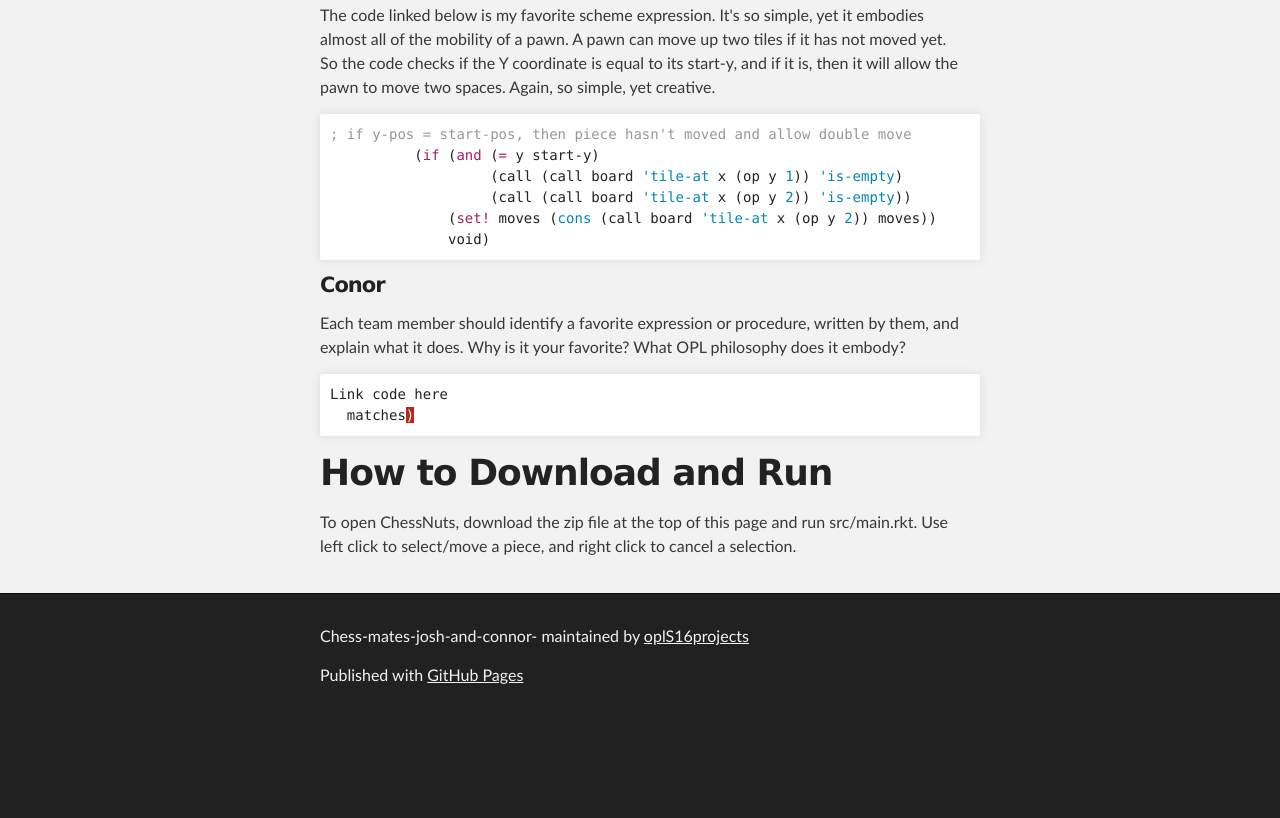
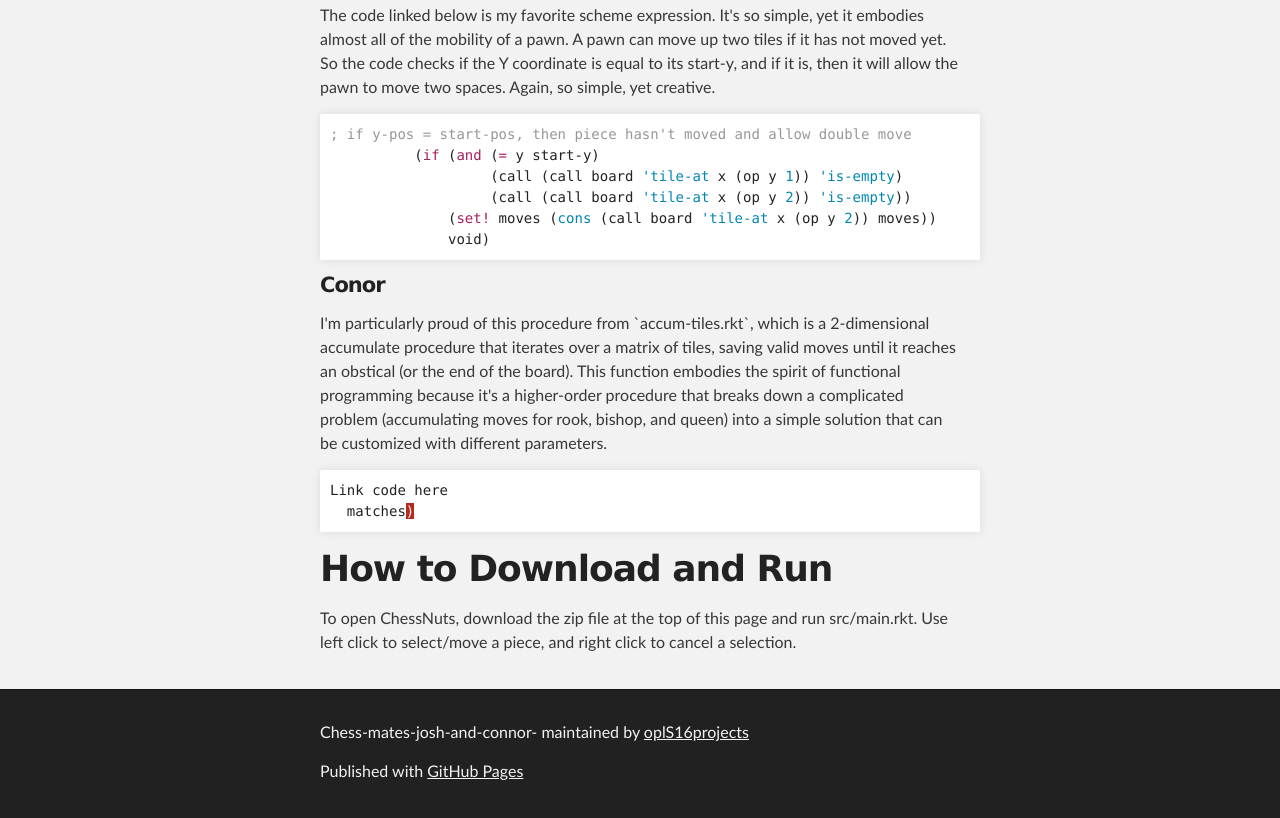
Before and after one commit to oplS16projects/Chess-Mates-Josh-and-Connor-, a plain HTML site: page index.html in a window 1280 px wide. Shown: the part 1428-2246 px from the top of the page. Before the commit the page ends 2150 px from the top, so only its background shows below. Drawn offline with Linux system fonts and the light colour scheme.

Commit message:
added description of accum-tiles

```diff
--- a/index.html
+++ b/index.html
@@ -79,7 +79,12 @@
 <h4>
 <a id="conor" class="anchor" href="#conor" aria-hidden="true"><span aria-hidden="true" class="octicon octicon-link"></span></a>Conor</h4>
 
-<p>Each team member should identify a favorite expression or procedure, written by them, and explain what it does. Why is it your favorite? What OPL philosophy does it embody?</p>
+<p>
+  I'm particularly proud of this procedure from `accum-tiles.rkt`, which is a 2-dimensional accumulate procedure that iterates
+  over a matrix of tiles, saving valid moves until it reaches an obstical (or the end of the board). This function embodies
+  the spirit of functional programming because it's a higher-order procedure that breaks down a complicated problem (accumulating
+  moves for rook, bishop, and queen) into a simple solution that can be customized with different parameters.
+</p>
 
 <div class="highlight highlight-source-scheme"><pre>Link code here
   matches<span class="pl-ii">)</span></pre></div>
```
